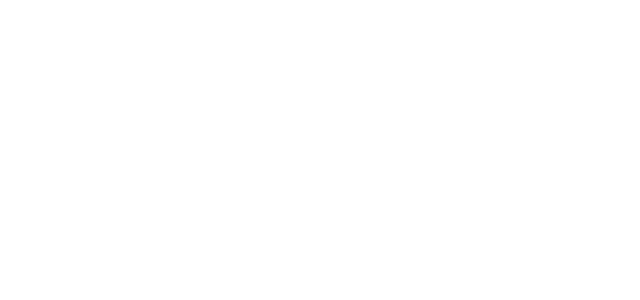
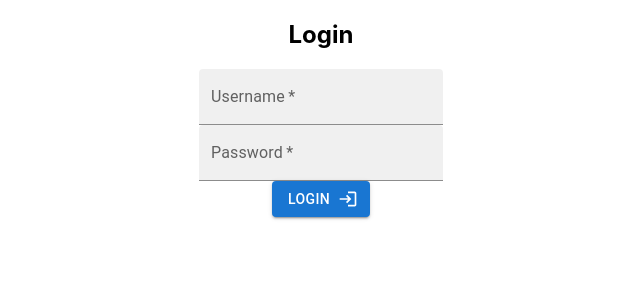
Before and after one commit to kaiburgdorf/react_jwt, a React (Create React App) app in the folder jwt-auth/: page / in a window 1280 px wide. Shown: the top 300 px of the page, without its empty margins (319-959 px from the left). Built offline with nearby package versions, Linux system fonts and the light colour scheme.

Commit message:
add LoginPanel

```diff
--- a/jwt-auth/src/App.js
+++ b/jwt-auth/src/App.js
@@ -1,8 +1,10 @@
 import './App.css';
+import LoginPanel from './LoginPanel';
 
 function App() {
   return (
     <div className="App">
+     <LoginPanel></LoginPanel>
     </div>
   );
 }
--- /dev/null
+++ b/jwt-auth/src/LoginPanel.js
@@ -0,0 +1,69 @@
+import React from "react";
+import { TextField, Button } from "@mui/material";
+import { Login as LoginIcon } from "@mui/icons-material";
+
+class LoginPanel extends React.Component {
+    constructor(props) {
+        super(props);
+        this.state = {
+            username:'',
+            password:''
+        };
+
+        this.handleLogin = this.handleLogin.bind(this);
+        this.handleInputChange = this.handleInputChange.bind(this);
+
+
+    }
+
+    handleInputChange(event) {
+        const value = event.target.value;
+        const name = event.target.name;
+        this.setState({
+            [name]: value
+        });
+    }
+
+    handleLogin(event) {
+        alert(this.state.username + " - - - " + this.state.password);
+        event.preventDefault();
+    }
+
+
+    render() {
+        return (
+            <div>
+                <h2>Login</h2>
+                <form onSubmit={this.handleLogin}>
+                <TextField
+                        required
+                        id="username-input"
+                        label="Username"
+                        defaultValue=""
+                        variant="filled"
+                        type={this.state.username}
+                        onChange={this.handleInputChange}
+                        name="username"
+                        />
+                <br />
+                <TextField
+                    required
+                    id="password-input"
+                    label="Password"
+                    defaultValue=""
+                    variant="filled"
+                    type={this.state.password}
+                    onChange={this.handleInputChange}
+                    name="password"
+                    />
+                <br />
+                <Button type="submit" variant="contained" endIcon={<LoginIcon />}>
+                    Login
+                </Button>
+                </form>
+            </div>
+        );
+    }
+}
+
+export default LoginPanel;
```
